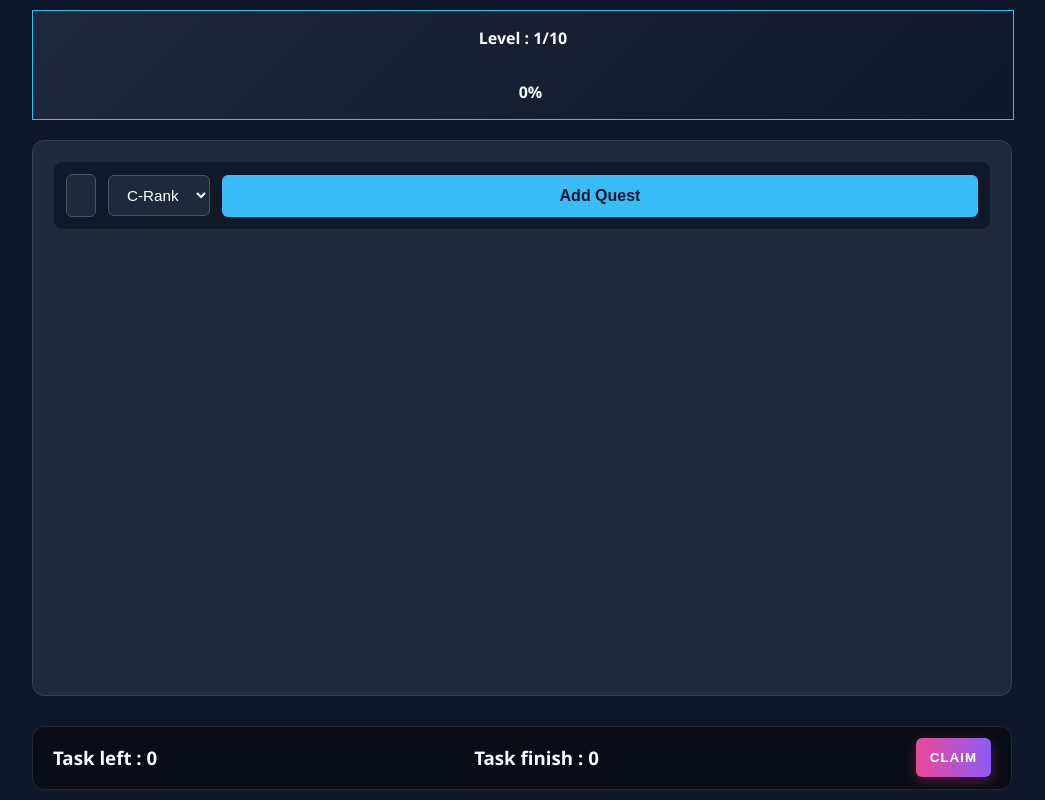
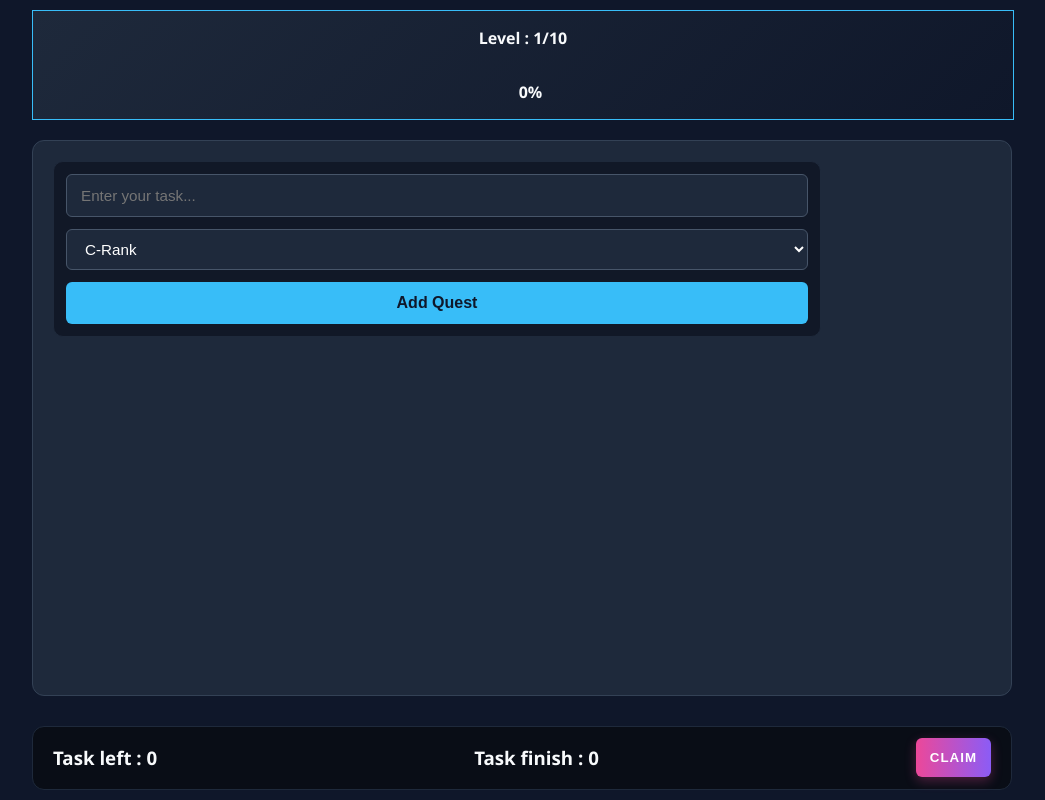
Before and after one commit to Pritish-ux98/DashBoard-project, a React (Vite) app: page / in a window 1280 px wide. Shown: the whole page, without its empty margins (118-1163 px from the left). Built offline with nearby package versions, Linux system fonts and the light colour scheme.

Commit message:
UI fixed again !!

```diff
--- a/src/App.css
+++ b/src/App.css
@@ -70,16 +70,16 @@
   margin-right: auto;
 }
 .task-input-row {
-  display: flex !important;
-  align-items: center;
+  display: flex;
+  flex-direction: column;
+  align-items: stretch;
   gap: 12px;                  /* Adds uniform spacing between the input, select, and button */
   background-color: #111827;  /* Dark card tile background */
   border: 1px solid #1e293b;
   border-radius: 10px;
   padding: 12px;
   width: 100%;
-  width: 100%;
-  max-width: 100%;
+  max-width: 768px;
   height:auto;
   box-sizing: border-box;
   margin-bottom: 20px;        /* Pushes the task cards down cleanly */
@@ -115,6 +115,7 @@
   border-radius: 6px;
   padding: 12px 14px;
   width: 100%;
+  max-width: 100%;
   box-sizing: border-box;
   font-weight: bold;
   font-size: 1rem;
@@ -136,6 +137,8 @@
   border-radius: 6px;
   padding: 12px 14px;
   width:100%;
+  max-width: 100%;
+  min-width: 0;
   box-sizing: border-box;
   color: #ffffff;
   font-size: 0.95rem;
```
